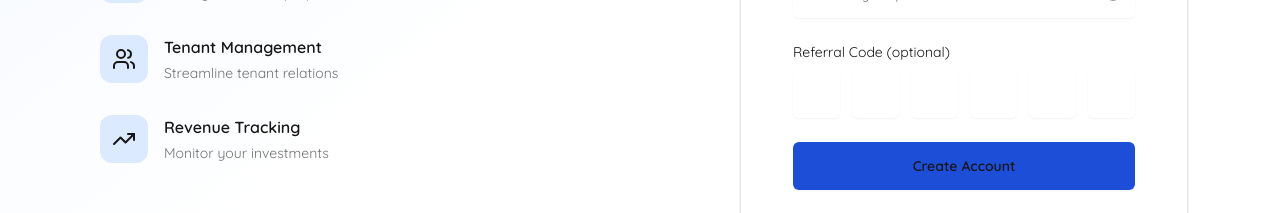
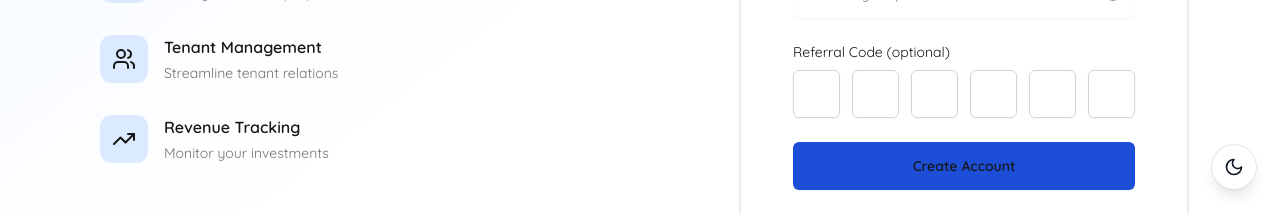
Before and after one commit to obmsuya/wapangajikiganjaniweb, a Next.js app: page /register in a window 1280 px wide. Shown: the part 587-800 px from the top of the page. Built offline with nearby package versions, Linux system fonts and the light colour scheme.

Commit message:
feat(register): add theme toggle button to register page
Add a floating theme toggle button in the bottom right corner of the register page using the existing theme provider. Also includes minor styling adjustments to referral code input fields for better dark mode compatibility.

```diff
--- a/app/(auth)/register/page.js
+++ b/app/(auth)/register/page.js
@@ -6,13 +6,14 @@ import { useRouter } from "next/navigation";
 import Link from "next/link";
 import { motion } from "framer-motion";
 import { z } from "zod";
-import { Eye, EyeOff, Building2, Users, TrendingUp, CheckCircle2, Loader2, Handshake } from "lucide-react";
+import { Eye, EyeOff, Building2, Users, TrendingUp, CheckCircle2, Loader2, Handshake, Sun, Moon } from "lucide-react";
 import customToast from "@/components/ui/custom-toast";
 import { Input } from "@/components/ui/input";
 import { Button } from "@/components/ui/button";
 import { Card, CardContent } from "@/components/ui/card";
 import { Progress } from "@/components/ui/progress";
 import AuthService from "@/services/auth";
+import { useTheme } from "@/components/theme-provider";
 
 const registerSchema = z.object({
   full_name: z.string().min(2, "Name must be at least 2 characters"),
@@ -29,6 +30,7 @@ const registerSchema = z.object({
 
 export default function RegisterPage() {
   const router = useRouter();
+  const { theme, toggleTheme } = useTheme();
   const [isLoading, setIsLoading] = useState(false);
   const [showPassword, setShowPassword] = useState(false);
   const [showConfirmPassword, setShowConfirmPassword] = useState(false);
@@ -157,6 +159,16 @@ export default function RegisterPage() {
 
   return (
     <div className="min-h-screen bg-gradient-to-br from-primary-50 via-background to-secondary-50">
+      {/* Floating Theme Toggle */}
+      <button
+        type="button"
+        onClick={toggleTheme}
+        aria-label="Toggle theme"
+        className="fixed bottom-6 right-6 z-50 rounded-full p-3 bg-white text-gray-900 shadow-lg ring-1 ring-gray-200 hover:scale-105 transition dark:bg-gray-800 dark:text-gray-100 dark:ring-gray-700"
+      >
+        {theme === "dark" ? <Sun className="w-5 h-5" /> : <Moon className="w-5 h-5" />}
+      </button>
+
       <div className="flex min-h-screen">
         {/* Left Side - Benefits */}
         <div className="hidden lg:flex lg:flex-1 lg:flex-col lg:justify-center lg:px-8">
@@ -346,7 +358,7 @@ export default function RegisterPage() {
                           onChange={(e) => handleReferralChange(i, e.target.value)}
                           onKeyDown={(e) => handleReferralKeyDown(i, e)}
                           ref={(el) => (referralInputsRef.current[i] = el)}
-                          className="h-12 w-12 text-center text-lg font-semibold tracking-widest"
+                          className="h-12 w-12 text-center text-lg font-semibold tracking-widest bg-white text-gray-900 border border-gray-300 rounded-md focus:ring-2 focus:ring-primary-600 focus:border-primary-600 dark:bg-gray-800 dark:text-gray-100 dark:border-gray-700"
                         />
                       ))}
                     </div>
```
